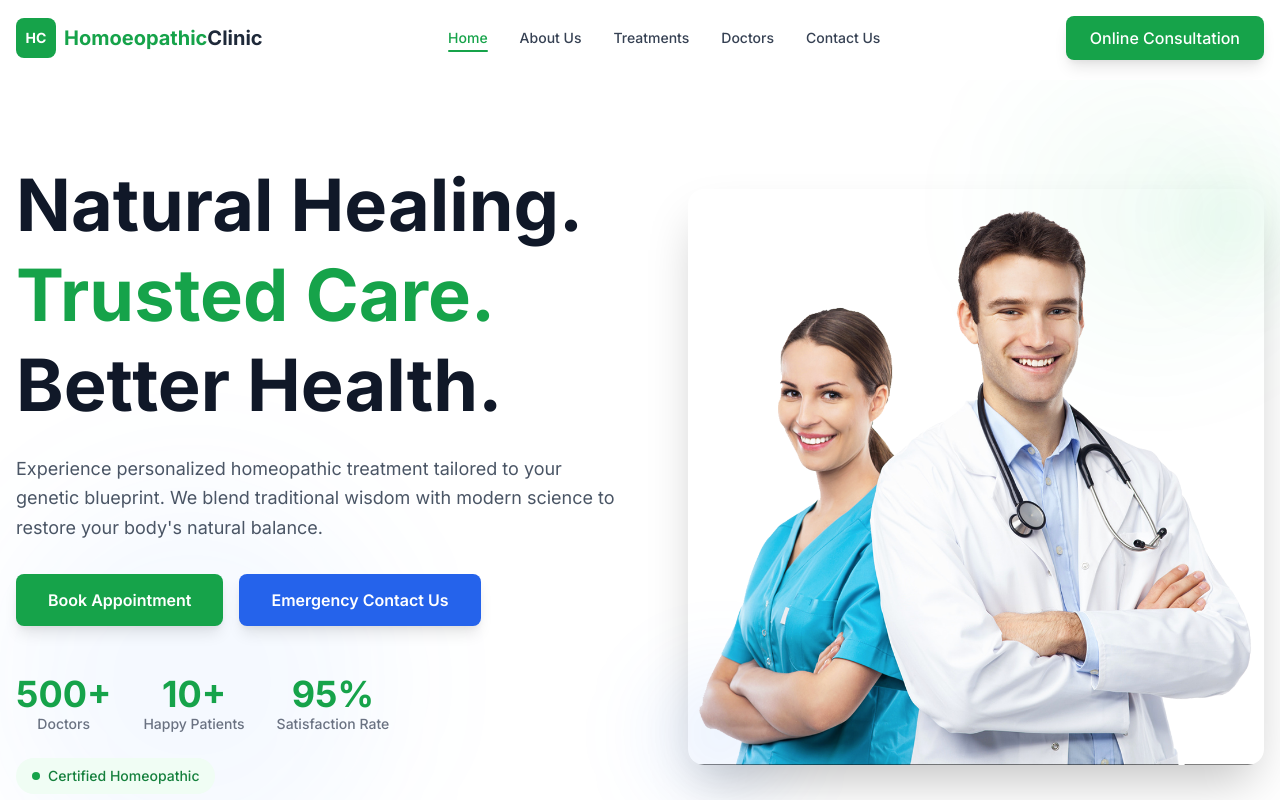
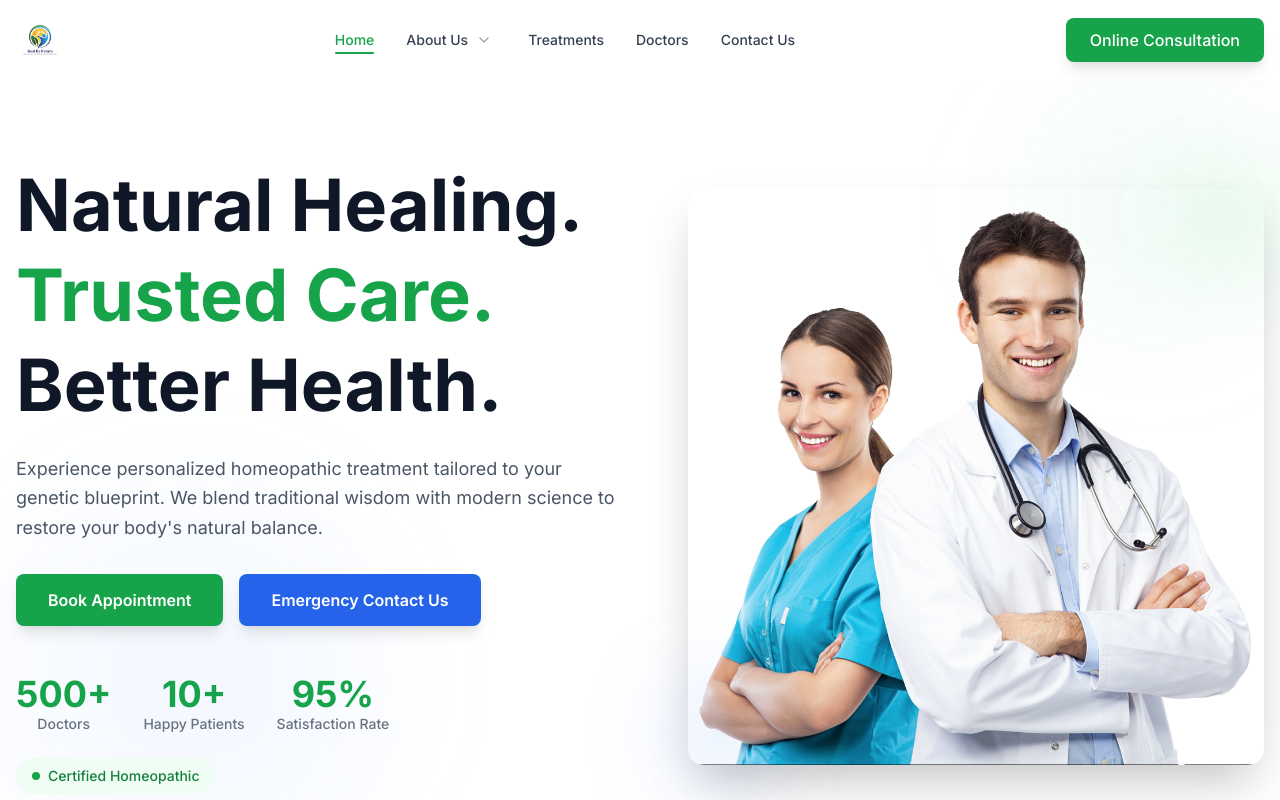
Before and after one commit to Humais77/homoeopathic-clinic, a Next.js app: page / in a window 1280 px wide. Shown: the top 800 px of the page. Built offline with nearby package versions, Linux system fonts and the light colour scheme.

Commit message:
feat: add about us dropdown navigation with logo in header.

```diff
--- a/app/globals.css
+++ b/app/globals.css
@@ -98,3 +98,49 @@ body {
 .animate-fade-in {
   animation: fade-in 0.3s ease-out;
 }
+/* Add this to your existing globals.css */
+
+/* Dropdown Animation */
+@keyframes fadeInDown {
+  from {
+    opacity: 0;
+    transform: translateY(-10px) scale(0.95);
+  }
+  to {
+    opacity: 1;
+    transform: translateY(0) scale(1);
+  }
+}
+
+.animate-fade-in-down {
+  animation: fadeInDown 0.2s ease-out;
+}
+
+/* Existing animations */
+@keyframes slideInRight {
+  from {
+    transform: translateX(100%);
+    opacity: 0;
+  }
+  to {
+    transform: translateX(0);
+    opacity: 1;
+  }
+}
+
+@keyframes fadeIn {
+  from {
+    opacity: 0;
+  }
+  to {
+    opacity: 1;
+  }
+}
+
+.animate-slide-in-right {
+  animation: slideInRight 0.3s ease-out;
+}
+
+.animate-fade-in {
+  animation: fadeIn 0.3s ease-out;
+}
--- /dev/null
+++ b/src/components/layout/Dropdown.tsx
@@ -0,0 +1,120 @@
+'use client';
+
+import { useState, useRef, useEffect } from 'react';
+import Link from 'next/link';
+import { ChevronDown } from 'lucide-react';
+import { cn } from '@/src/lib/utils';
+
+interface DropdownLink {
+  href: string;
+  label: string;
+}
+
+interface DropdownProps {
+  label: string;
+  href: string;
+  links: DropdownLink[];
+  isActive?: boolean;
+  className?: string;
+}
+
+export function Dropdown({ label, href, links, isActive, className }: DropdownProps) {
+  const [isOpen, setIsOpen] = useState(false);
+  const dropdownRef = useRef<HTMLDivElement>(null);
+
+  // Close dropdown when clicking outside
+  useEffect(() => {
+    function handleClickOutside(event: MouseEvent) {
+      if (dropdownRef.current && !dropdownRef.current.contains(event.target as Node)) {
+        setIsOpen(false);
+      }
+    }
+
+    document.addEventListener('mousedown', handleClickOutside);
+    return () => document.removeEventListener('mousedown', handleClickOutside);
+  }, []);
+
+  // Close dropdown on escape key
+  useEffect(() => {
+    function handleEscape(event: KeyboardEvent) {
+      if (event.key === 'Escape') {
+        setIsOpen(false);
+      }
+    }
+
+    document.addEventListener('keydown', handleEscape);
+    return () => document.removeEventListener('keydown', handleEscape);
+  }, []);
+
+  const toggleDropdown = (e: React.MouseEvent) => {
+    e.preventDefault();
+    setIsOpen(!isOpen);
+  };
+
+  return (
+    <div ref={dropdownRef} className="relative">
+      <div className="flex items-center gap-1">
+        {/* Main link - navigates to About page */}
+        <Link
+          href={href}
+          className={cn(
+            'relative font-medium text-sm transition-colors duration-200',
+            isActive
+              ? 'text-primary-600'
+              : 'text-gray-700 hover:text-primary-600'
+          )}
+        >
+          {label}
+          {isActive && (
+            <span className="absolute -bottom-1 left-0 h-0.5 w-full bg-primary-600 rounded-full" />
+          )}
+        </Link>
+
+        {/* Dropdown toggle button */}
+        <button
+          onClick={toggleDropdown}
+          className={cn(
+            'p-1 rounded-md transition-colors duration-200',
+            isOpen
+              ? 'text-primary-600 bg-primary-50'
+              : 'text-gray-400 hover:text-primary-600 hover:bg-gray-100'
+          )}
+          aria-label="Toggle dropdown"
+          aria-expanded={isOpen}
+        >
+          <ChevronDown
+            className={cn(
+              'w-4 h-4 transition-transform duration-200',
+              isOpen && 'rotate-180'
+            )}
+          />
+        </button>
+      </div>
+
+      {/* Dropdown Menu */}
+      {isOpen && (
+        <div
+          className={cn(
+            'absolute top-full left-0 mt-2 min-w-[200px] bg-white rounded-lg shadow-xl border border-gray-100 py-2 z-50',
+            'animate-fade-in-down',
+            className
+          )}
+        >
+          {links.map((link) => (
+            <Link
+              key={link.href}
+              href={link.href}
+              onClick={() => setIsOpen(false)}
+              className={cn(
+                'block px-4 py-2.5 text-sm text-gray-700 hover:bg-primary-50 hover:text-primary-600 transition-colors duration-200',
+                link.href === href && 'bg-primary-50 text-primary-600 font-medium'
+              )}
+            >
+              {link.label}
+            </Link>
+          ))}
+        </div>
+      )}
+    </div>
+  );
+}
--- a/src/components/layout/HeaderClient.tsx
+++ b/src/components/layout/HeaderClient.tsx
@@ -2,18 +2,11 @@
 
 import { useState, useEffect } from 'react';
 import Link from 'next/link';
+import Image from 'next/image';
 import { usePathname } from 'next/navigation';
 import { cn } from '@/src/lib/utils';
-import { NAV_LINKS } from '@/src/lib/constants'; // Import from constants
-
-// REMOVE this local definition
-// const NAV_LINKS = [
-//   { href: '/', label: 'Home' },
-//   { href: '/about', label: 'About Us' },
-//   { href: '/treatments', label: 'Treatments' },
-//   { href: '/doctors', label: 'Doctors' },
-//   { href: '/contact', label: 'Contact Us' },
-// ];
+import { NAV_LINKS, ABOUT_DROPDOWN_LINKS } from '@/src/lib/constants';
+import { Dropdown } from './Dropdown';
 
 export function HeaderClient() {
   const [isMobileMenuOpen, setIsMobileMenuOpen] = useState(false);
@@ -23,6 +16,9 @@ export function HeaderClient() {
   useEffect(() => {
     setIsMobileMenuOpen(false);
   }, [pathname]);
+
+  // Check if any about dropdown link is active
+  const isAboutActive = ABOUT_DROPDOWN_LINKS.some(link => link.href === pathname);
 
   return (
     <>
@@ -34,20 +30,34 @@ export function HeaderClient() {
       >
         <div className="container mx-auto px-4 max-w-7xl">
           <div className="flex items-center justify-between">
-            {/* Logo */}
-            <Link href="/" className="flex items-center gap-2 shrink-0">
-              <div className="w-10 h-10 bg-primary-600 rounded-lg flex items-center justify-center text-white font-bold text-sm">
-                HC
-              </div>
-              <span className="text-xl font-bold whitespace-nowrap">
-                <span className="text-primary-600">Homoeopathic</span>
-                <span className="text-gray-800">Clinic</span>
-              </span>
+            {/* Logo - Using Image */}
+            <Link href="/" className="flex items-center shrink-0">
+              <Image
+                src="/images/Logo.png"
+                alt="Heal By Nature"
+                width={50}
+                height={50}
+                className="h-12 w-12 object-contain"
+                priority
+              />
             </Link>
 
-            {/* Desktop Navigation - Using NAV_LINKS from constants */}
+            {/* Desktop Navigation */}
             <nav className="hidden lg:flex items-center gap-8">
               {NAV_LINKS.map((link) => {
+                // Check if this is the About Us link
+                if (link.href === '/about') {
+                  return (
+                    <Dropdown
+                      key={link.href}
+                      label={link.label}
+                      href={link.href}
+                      links={ABOUT_DROPDOWN_LINKS}
+                      isActive={isAboutActive || pathname === link.href}
+                    />
+                  );
+                }
+
                 const isActive = pathname === link.href;
                 return (
                   <Link
@@ -121,7 +131,16 @@ export function HeaderClient() {
             onClick={(e) => e.stopPropagation()}
           >
             <div className="flex justify-between items-center mb-8">
-              <span className="text-xl font-bold text-primary-600">Menu</span>
+              {/* Mobile Menu Logo */}
+              <Link href="/" onClick={() => setIsMobileMenuOpen(false)}>
+                <Image
+                  src="/images/logo.png"
+                  alt="Heal By Nature"
+                  width={40}
+                  height={40}
+                  className="h-10 w-10 object-contain"
+                />
+              </Link>
               <button
                 onClick={() => setIsMobileMenuOpen(false)}
                 className="p-2 hover:bg-gray-100 rounded-lg transition-colors"
@@ -133,14 +152,55 @@ export function HeaderClient() {
               </button>
             </div>
 
-            {/* Mobile Navigation - Using NAV_LINKS from constants */}
+            {/* Mobile Navigation */}
             <nav className="flex flex-col gap-6">
               {NAV_LINKS.map((link) => {
                 const isActive = pathname === link.href;
+
+                // Show About Us dropdown in mobile as expandable
+                if (link.href === '/about') {
+                  return (
+                    <div key={link.href} className="flex flex-col gap-3">
+                      <Link
+                        href={link.href}
+                        className={cn(
+                          'text-lg font-medium transition-colors',
+                          isActive || isAboutActive
+                            ? 'text-primary-600'
+                            : 'text-gray-700 hover:text-primary-600'
+                        )}
+                      >
+                        {link.label}
+                      </Link>
+                      <div className="flex flex-col gap-2 pl-4 border-l-2 border-gray-200">
+                        {ABOUT_DROPDOWN_LINKS.map((dropdownLink) => {
+                          const isDropdownActive = pathname === dropdownLink.href;
+                          return (
+                            <Link
+                              key={dropdownLink.href}
+                              href={dropdownLink.href}
+                              onClick={() => setIsMobileMenuOpen(false)}
+                              className={cn(
+                                'text-sm transition-colors',
+                                isDropdownActive
+                                  ? 'text-primary-600 font-medium'
+                                  : 'text-gray-500 hover:text-primary-600'
+                              )}
+                            >
+                              {dropdownLink.label}
+                            </Link>
+                          );
+                        })}
+                      </div>
+                    </div>
+                  );
+                }
+
                 return (
                   <Link
                     key={link.href}
                     href={link.href}
+                    onClick={() => setIsMobileMenuOpen(false)}
                     className={cn(
                       'text-lg font-medium transition-colors',
                       isActive
@@ -154,6 +214,7 @@ export function HeaderClient() {
               })}
               <Link
                 href="/consultation"
+                onClick={() => setIsMobileMenuOpen(false)}
                 className="mt-4 inline-flex items-center justify-center px-6 py-3 bg-primary-600 text-white font-medium rounded-lg hover:bg-primary-700 transition-colors text-center"
               >
                 Online Consultation
--- a/src/lib/constants.ts
+++ b/src/lib/constants.ts
@@ -42,11 +42,14 @@ export const WHY_HEAL_BY_NATURE = {
     },
   ],
 };
+
 export const FOOTER = {
   description: "Experience personalized homeopathic treatment tailored to your genetic blueprint. We blend traditional wisdom with modern science to restore your body's natural balance.",
   tagline: "Heal By Nature",
   copyright: "©2026 | Privacy Policies @healbynature",
 };
+
+// Main navigation links
 export const NAV_LINKS = [
   { href: '/', label: 'Home' },
   { href: '/about', label: 'About Us' },
@@ -54,3 +57,12 @@ export const NAV_LINKS = [
   { href: '/doctors', label: 'Doctors' },
   { href: '/contact', label: 'Contact Us' },
 ];
+
+// About Us dropdown links
+export const ABOUT_DROPDOWN_LINKS = [
+  { href: '/about', label: 'About Us' },
+  { href: '/about/founderprofile', label: 'Founder Profile' },
+  { href: '/about/ourteam', label: 'Our Team' },
+  { href: '/about/testinomials', label: 'Testinomials' },
+  { href: '/about/blogs', label: 'Blogs' },
+];
```
Also changed, not shown: public/images/Logo.png (added).
